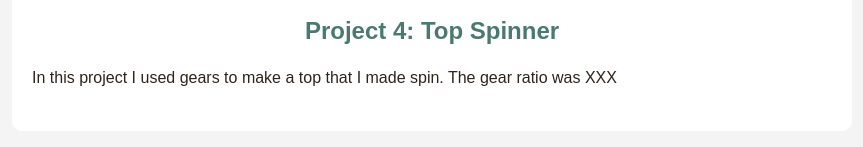
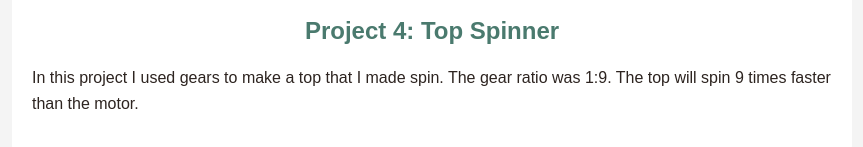
Before and after one commit to slbowyer/EN1-Portfolio, a plain HTML site: page project04.html in a window 1280 px wide. Shown: the part 533-680 px from the top of the page, without its empty margins (208-1071 px from the left). Drawn offline with Linux system fonts and the light colour scheme.

Commit message:
project 4 updated

```diff
--- a/project04.html
+++ b/project04.html
@@ -34,7 +34,7 @@
         <h2 class='proj-header'>Project 4: Top Spinner</h2>
 
         <div class="proj-desc">
-            <p>In this project I used gears to make a top that I made spin. The gear ratio was XXX</p>
+            <p>In this project I used gears to make a top that I made spin. The gear ratio was 1:9. The top will spin 9 times faster than the motor.</p>
         </div>
 
     </div>
```
